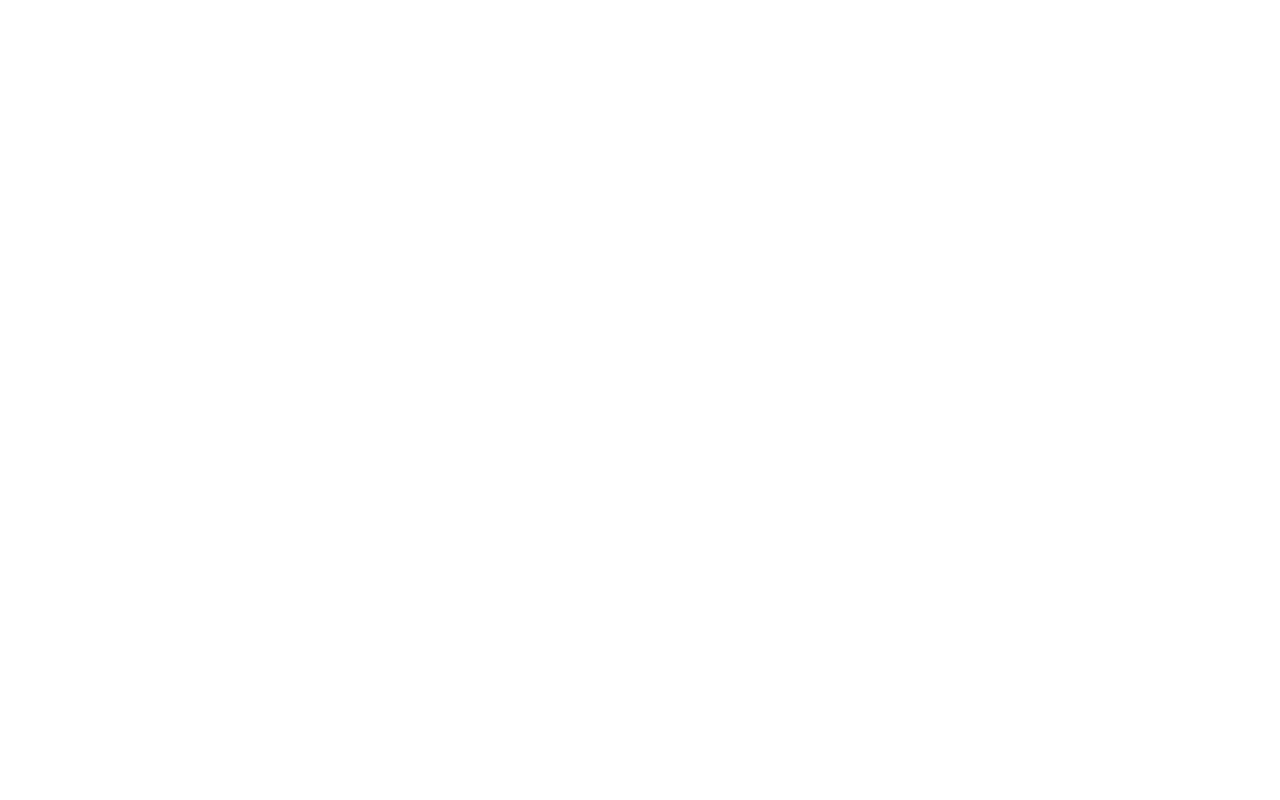
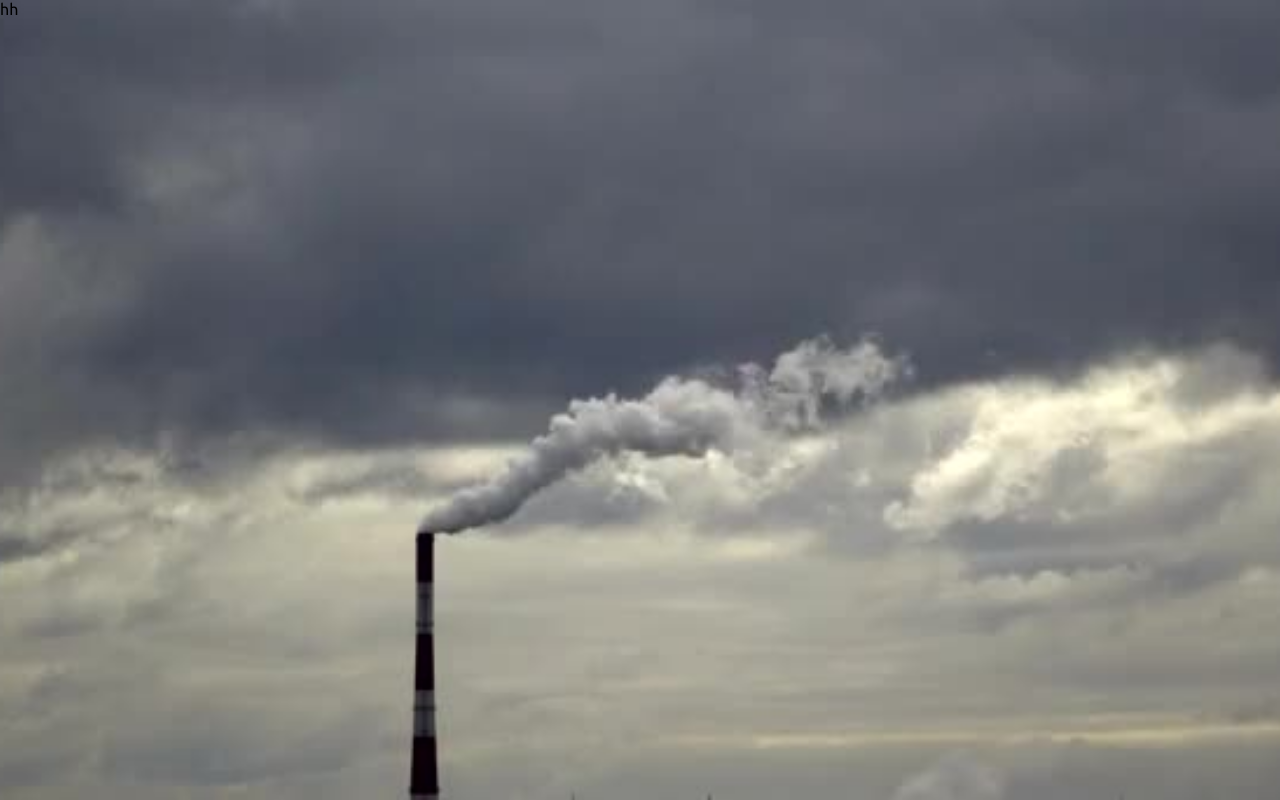
Before and after one commit to Veldik/KESP0-web, a plain HTML site: page index.html in a window 1280 px wide. Drawn offline with Linux system fonts and the light colour scheme.

Commit message:
zaklad webu

```diff
--- a/index.html
+++ b/index.html
@@ -16,8 +16,14 @@
         font-family: 'Ubuntu', sans-serif;
         padding: 0;
         margin: 0;
+        background-image: url(./images/background.jpg);
+        height: 100%;
+        background-position: center;
+        background-repeat: no-repeat;
+        background-size: cover;
     }
 </style>
 <body>
+hh
 </body>
 </html>
```
Also changed, not shown: 1 other file.
